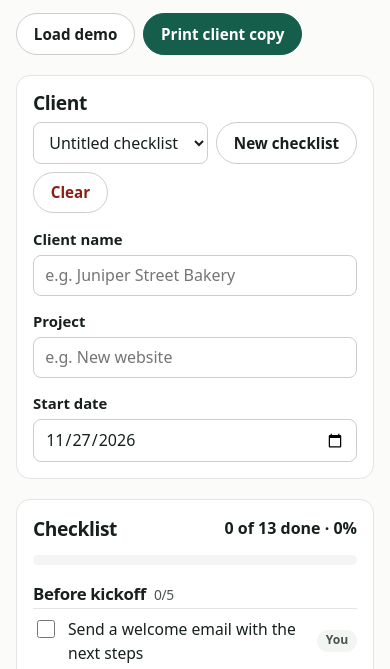
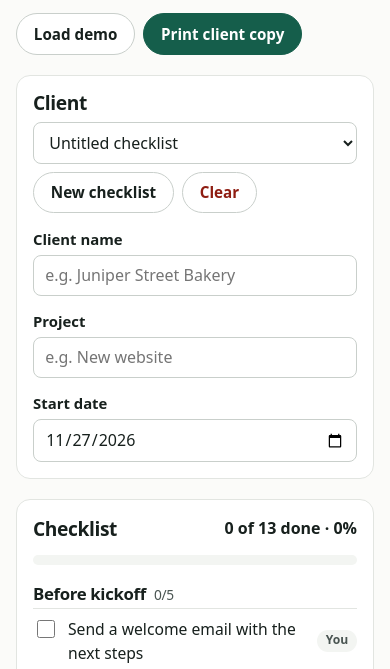
Before and after one commit to haitamyoyo830-cpu/client-onboarding-checklist, a plain HTML site: page index.html in a window 390 px wide. Shown: the part 175-844 px from the top of the page. Drawn offline with Linux system fonts and the light colour scheme.

Commit message:
Fix checklist picker width on small screens

```diff
--- a/styles.css
+++ b/styles.css
@@ -153,7 +153,7 @@ dialog .button-row { justify-content: flex-end; margin-top: 1.1rem; }
 }
 
 /* ---------- Tool styles ---------- */
-.picker select { width: auto; max-width: 20rem; }
+.picker select { width: auto; max-width: min(20rem, 100%); min-width: 0; }
 .progress-text { margin: 0; font-weight: 650; font-variant-numeric: tabular-nums; }
 .progress { height: 0.6rem; background: var(--surface-2); border-radius: 999px; overflow: hidden; margin-bottom: 1.2rem; }
 .progress-bar { height: 100%; width: 0; background: var(--accent); transition: width 0.2s; }
@@ -183,7 +183,7 @@ dialog .button-row { justify-content: flex-end; margin-top: 1.1rem; }
   .task-actions { grid-column: 1 / -1; }
   .add-grid { grid-template-columns: minmax(0, 1fr); }
   .picker { width: 100%; }
-  .picker select { flex: 1; max-width: none; }
+  .picker select { flex: 1 1 100%; width: 100%; min-width: 0; max-width: 100%; }
 }
 
 @media print {
```
